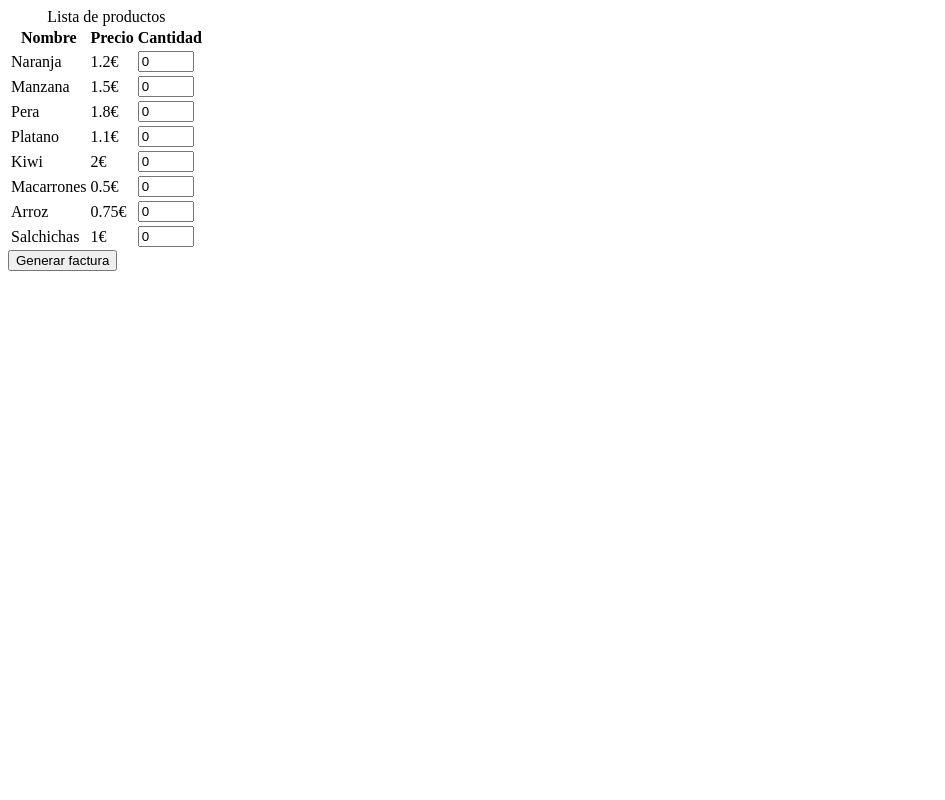
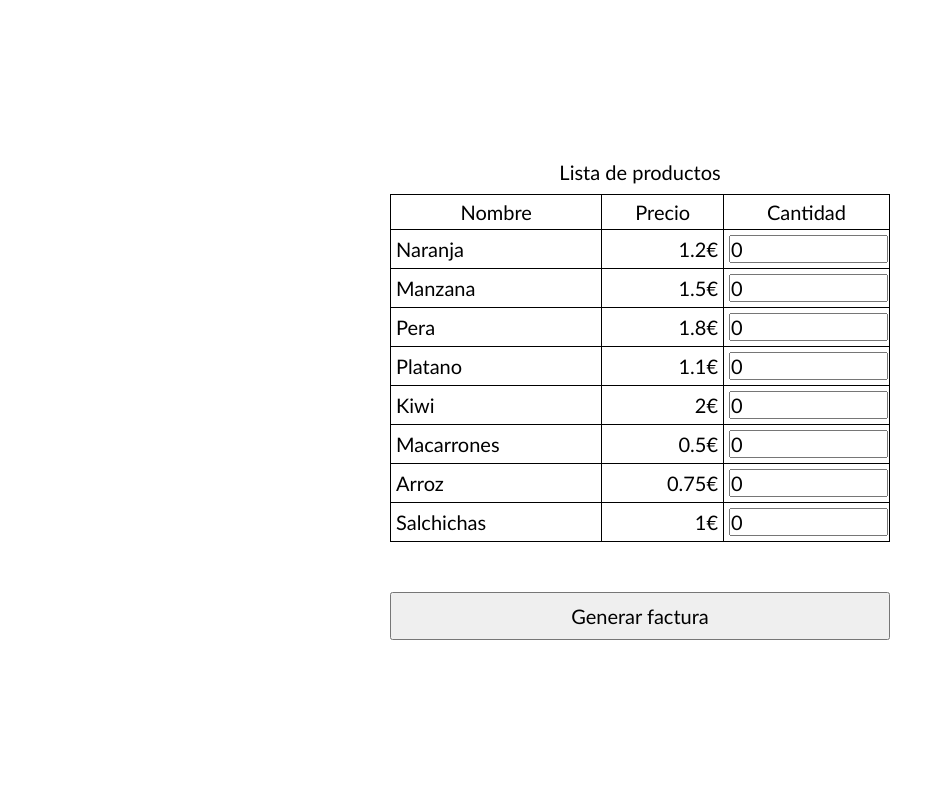
Before and after one commit to icutum/DWES-22-23, a PHP site: page /enunciado.php in a window 1280 px wide. Shown: the whole page, without its empty margins (0-945 px from the left). Run offline with PHP 8.4, Linux system fonts and the light colour scheme.

Commit message:
Ejercicio del enunciado finalizado

```diff
--- /dev/null
+++ b/Tema 2/enunciado/css/main.css
@@ -0,0 +1,49 @@
+*,
+*::before,
+*::after {
+    margin: 0;
+    padding: 0;
+    font: inherit;
+}
+
+body {
+    font-family: 'Trebuchet MS', 'Lucida Sans Unicode', 'Lucida Grande', 'Lucida Sans', Arial, sans-serif;
+    font-size: 20px;
+}
+
+form {
+    display: flex;
+    align-items: center;
+    justify-content: center;
+    flex-direction: column;
+    gap: 50px;
+    height: 100vh;
+}
+
+table {
+    border-collapse: collapse;
+    border: 1px solid black;
+    width: 500px;
+}
+
+caption {
+    margin-bottom: 10px;
+}
+
+th, td {
+    padding: 5px;
+    border: 1px solid black;
+}
+
+input[type=number] {
+    width: 100%;
+}
+
+input[type=submit] {
+    width: 500px;
+    padding: 10px;
+}
+
+.precio {
+    text-align: right;
+}
--- a/Tema 2/enunciado/enunciado.php
+++ b/Tema 2/enunciado/enunciado.php
@@ -26,22 +26,23 @@
                     $precioProducto = $productos[$nombreProducto];
                 ?>
                 <td><?= ucfirst($nombreProducto) ?></td>
-                <td><?= $precioProducto ?>€</td>
-                <td><input type="number" name ="<?= $nombreProducto ?>" value="0" min="0" max="99"></td>
+                <td class="precio"><?= $precioProducto ?>€</td>
+                <td><input type="number" name ="<?= $nombreProducto ?>" value="<?= empty($_GET) ? 0 : $_GET[$nombreProducto] ?>" min="0" max="99"></td>
             </tr>
         <?php next($productos); } ?>
     </table>
     <input type="submit" value="Generar factura">
 <?php reset($productos); }
+    function generarFactura($productos) {
+        $precioTotalGeneral = array();
 
-    if (isset($_GET) && $_GET != null) {
-        generarFactura($productos);
+        $productosCompra = array();
+        foreach ($_GET as $producto => $cantidad) {
+            if ($cantidad != 0) {
+                $productosCompra[$producto] = $_GET[$producto];
             }
-
-    function generarFactura($productos) {
-        $productosCompra = array_intersect($_GET, $productos);
-        $precioTotalGeneral = array();
-        // print_r($productosCompra);
+        }
+        if (!empty($productosCompra)) {
 ?>
         <table>
             <tr>
@@ -50,26 +51,29 @@
                 <th>Precio unitario</th>
                 <th>Precio total</th>
             </tr>
-        <?php for ($i = 0; $i < sizeof($productosCompra); $i++) { ?>
-            <tr>
-                <?php
+            <?php for ($i = 0; $i < sizeof($productosCompra); $i++) {
                 $nombre = key($productosCompra);
                 $cantidad = $productosCompra[key($productosCompra)];
                 $precioUnitario = $productos[key($productosCompra)];
                 $precioTotal = $precioUnitario * $cantidad;
 
                 array_push($precioTotalGeneral, $precioTotal);
-                ?>
-                <td><?= $nombre ?></td>
-                <td><?= $cantidad ?></td>
-                <td><?= $precioUnitario ?></td>
-                <td><?= $precioTotal ?></td>
+
+                if (!empty($productosCompra[$nombre])) { ?>
+                <tr>
+                    <td><?= ucfirst($nombre) ?></td>
+                    <td class="precio"><?= $cantidad ?></td>
+                    <td class="precio"><?= $precioUnitario ?></td>
+                    <td class="precio"><?= $precioTotal ?></td>
                 </tr>
-        <?php next($productosCompra); } ?>
+                <?php } next($productosCompra); ?>
+            <?php } ?>
             <tr>
-            <th colspan="3">TOTAL</th>
-            <th><?= array_sum($precioTotalGeneral) ?></th>
+                <th colspan="3" class="precio">TOTAL</th>
+                <th class="precio"><?= array_sum($precioTotalGeneral) ?></th>
             </tr>
+        </table>
+    <?php } ?>
 <?php } ?>
 
 <!DOCTYPE html>
@@ -78,11 +82,13 @@
     <meta charset="UTF-8">
     <meta http-equiv="X-UA-Compatible" content="IE=edge">
     <meta name="viewport" content="width=device-width, initial-scale=1.0">
-    <title>Document</title>
+    <title>LIsta de la compra</title>
+    <link rel="stylesheet" href="./css/main.css">
 </head>
 <body>
     <form action="enunciado.php" method="get">
         <?php imprimirLista($productos); ?>
+        <?php generarFactura($productos); ?>
     </form>
 </body>
 </html>
```
Lines whose indentation alone changed are shown as unchanged.
